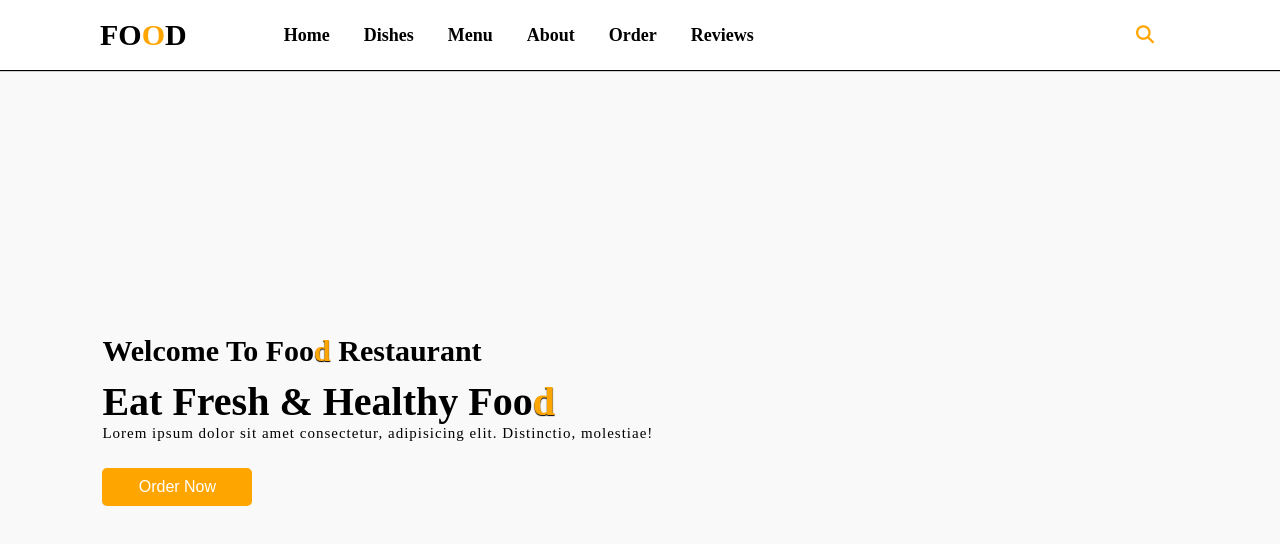
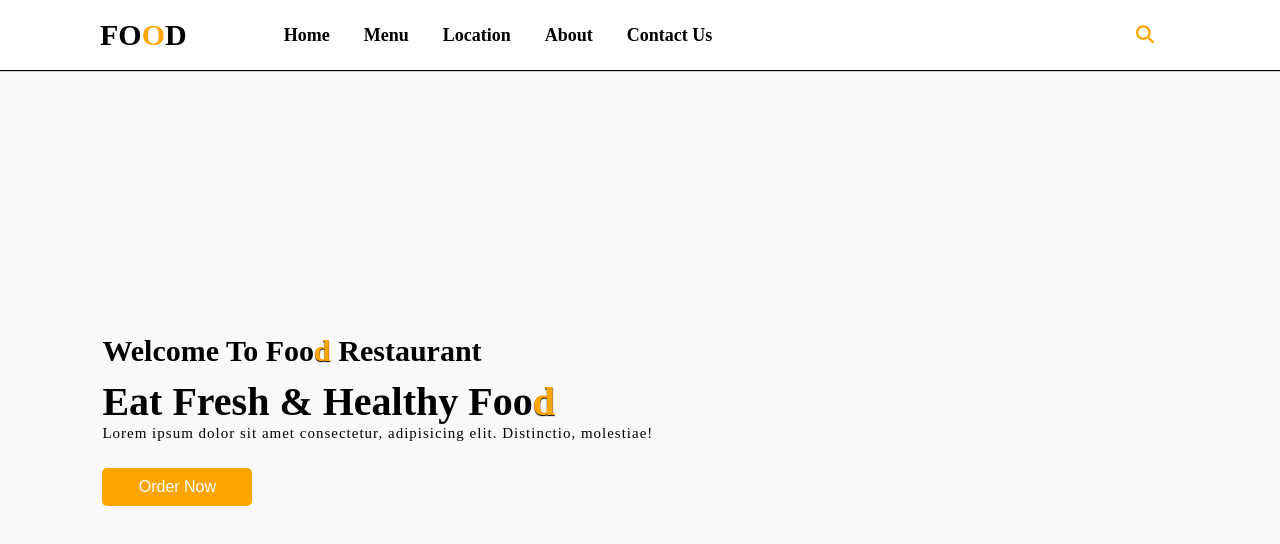
Before and after one commit to sasaakuma/UAS, a website: page mainpage.html in a window 1280 px wide. Shown: the top 544 px of the page. Drawn offline with Linux system fonts and the light colour scheme.

Commit message:
Update mainpage.html

```diff
--- a/mainpage.html
+++ b/mainpage.html
@@ -27,11 +27,10 @@
           <div class="logo"><a href="index.html">FO<span>O</span>D</a></div>
           <ul class="links">
             <li><a href="index.html">Home</a></li>
-            <li><a href="#dishes">Dishes</a></li>
-            <li><a href="#menu">Menu</a></li>
+            <li><a href="#dishes">Menu</a></li>
+            <li><a href="#menu">Location</a></li>
             <li><a href="#about">About</a></li>
-            <li><a href="#order">Order</a></li>
-            <li><a href="#reviews">Reviews</a></li>
+            <li><a href="#reviews">Contact Us</a></li>
           </ul>
         </div>
         <label for="show-search" class="search-icon"
```
